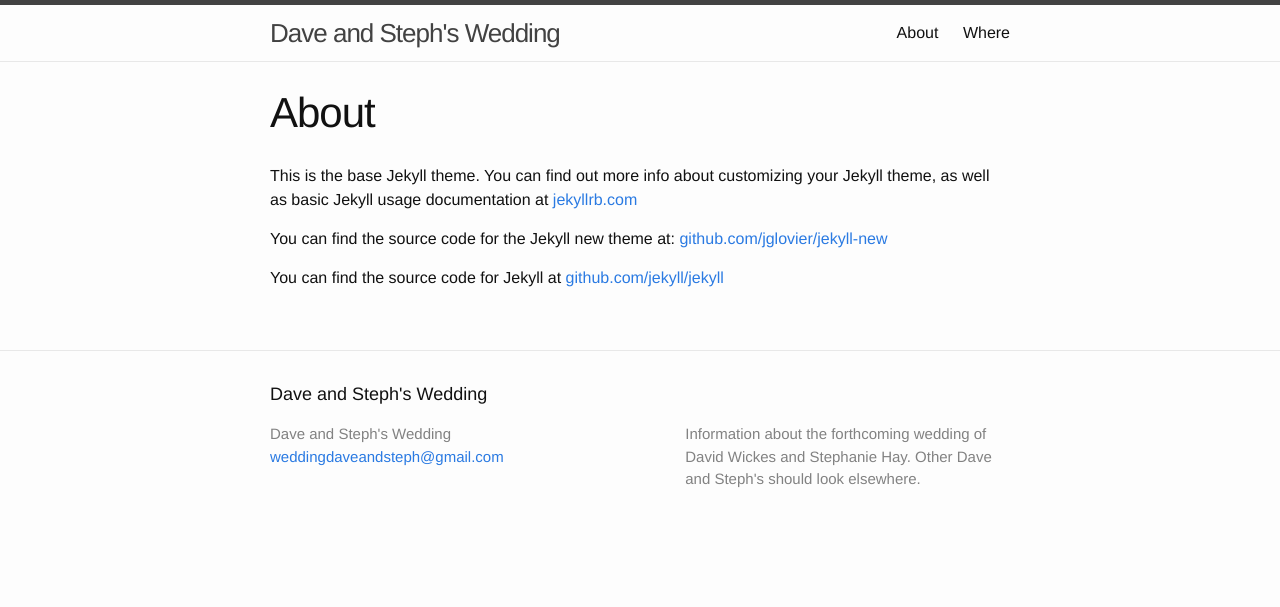
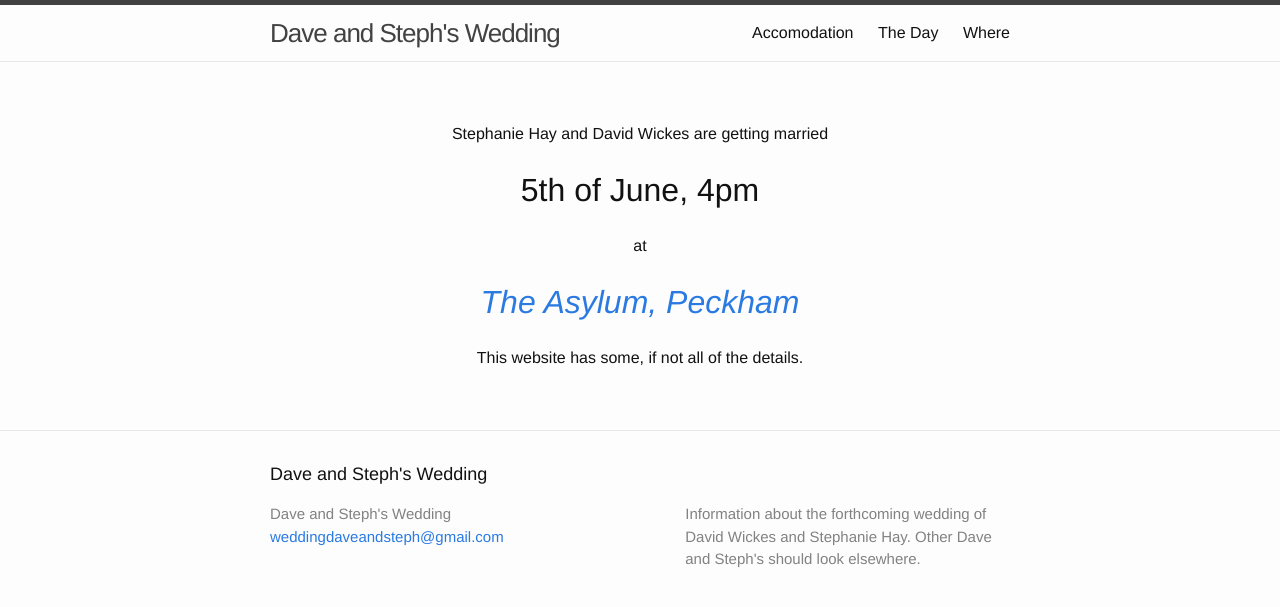
Before and after one commit to gypsydave5/wedding-site, a Jekyll site: the page built from about.md, in a window 1280 px wide. Shown: the top 607 px of the page. Built offline with Jekyll 4.4.1, drawn with Linux system fonts in a browser that asks for light colours.

Commit message:
Adds a day page, maps to location and others

```diff
--- a/Gemfile
+++ b/Gemfile
@@ -1,6 +1,4 @@
 source 'https://rubygems.org'
-
-ruby '2.1.4'
 
 gem 'jekyll', '>=2.4'
 gem 'kramdown'
--- a/_includes/header.html
+++ b/_includes/header.html
@@ -2,7 +2,7 @@
 
   <div class="wrapper">
 
-    <a class="site-title" href="{{ site.baseurl }}/">{{ site.title }}</a>
+    <a class="site-title" href="{{ site.baseurl }}/about/">{{ site.title }}</a>
 
     <nav class="site-nav">
       <a href="#" class="menu-icon">
--- /dev/null
+++ b/_sass/_body.scss
@@ -0,0 +1,23 @@
+.highlight-center {
+    font-size: 32px;
+    text-align: center;
+    padding: 20px 0px;
+}
+
+.highlight-center a:hover {
+    text-decoration: none;
+}
+
+.highlight-center a:visited {
+    color: $grey-color-dark;
+    text-decoration: none;
+}
+
+.center {
+    text-align: center;
+}
+
+iframe {
+    width: 100%;
+    margin: 20px 0px;
+}
--- a/about.md
+++ b/about.md
@@ -1,11 +1,18 @@
 ---
 layout: page
-title: About
 permalink: /about/
 ---
 
-This is the base Jekyll theme. You can find out more info about customizing your Jekyll theme, as well as basic Jekyll usage documentation at [jekyllrb.com](http://jekyllrb.com/)
+<section class="center">
+Stephanie Hay and David Wickes are getting married
 
-You can find the source code for the Jekyll new theme at: [github.com/jglovier/jekyll-new](https://github.com/jglovier/jekyll-new)
+<div class="highlight-center">5th of June, 4pm</div>
 
-You can find the source code for Jekyll at [github.com/jekyll/jekyll](https://github.com/jekyll/jekyll)
+at
+
+<address class="highlight-center">
+<a href="http://asylumlondon.org/">The Asylum, Peckham</a>
+</address>
+
+This website has some, if not all of the details.
+</section>
--- a/css/main.scss
+++ b/css/main.scss
@@ -2,8 +2,6 @@
 # Only the main Sass file needs front matter (the dashes are enough)
 ---
 @charset "utf-8";
-
-
 
 // Our variables
 $base-font-family: Helvetica, Arial, sans-serif;
@@ -45,5 +43,6 @@ $on-laptop:        800px;
 @import
         "base",
         "layout",
-        "syntax-highlighting"
+        "syntax-highlighting",
+        "body"
 ;
--- a/index.html
+++ b/index.html
@@ -10,6 +10,5 @@ layout: default
     {% endif %}
   {% endfor %}
 
-  <p class="rss-subscribe">subscribe <a href="{{ "/feed.xml" | prepend: site.baseurl }}">via RSS</a></p>
 
 </div>
```
Also changed, not shown: accomodation.html (added, +7 -0 lines), the_day.html (added, +15 -0 lines), where.html (added, +25 -0 lines), where.md (deleted, +0 -20 lines).
